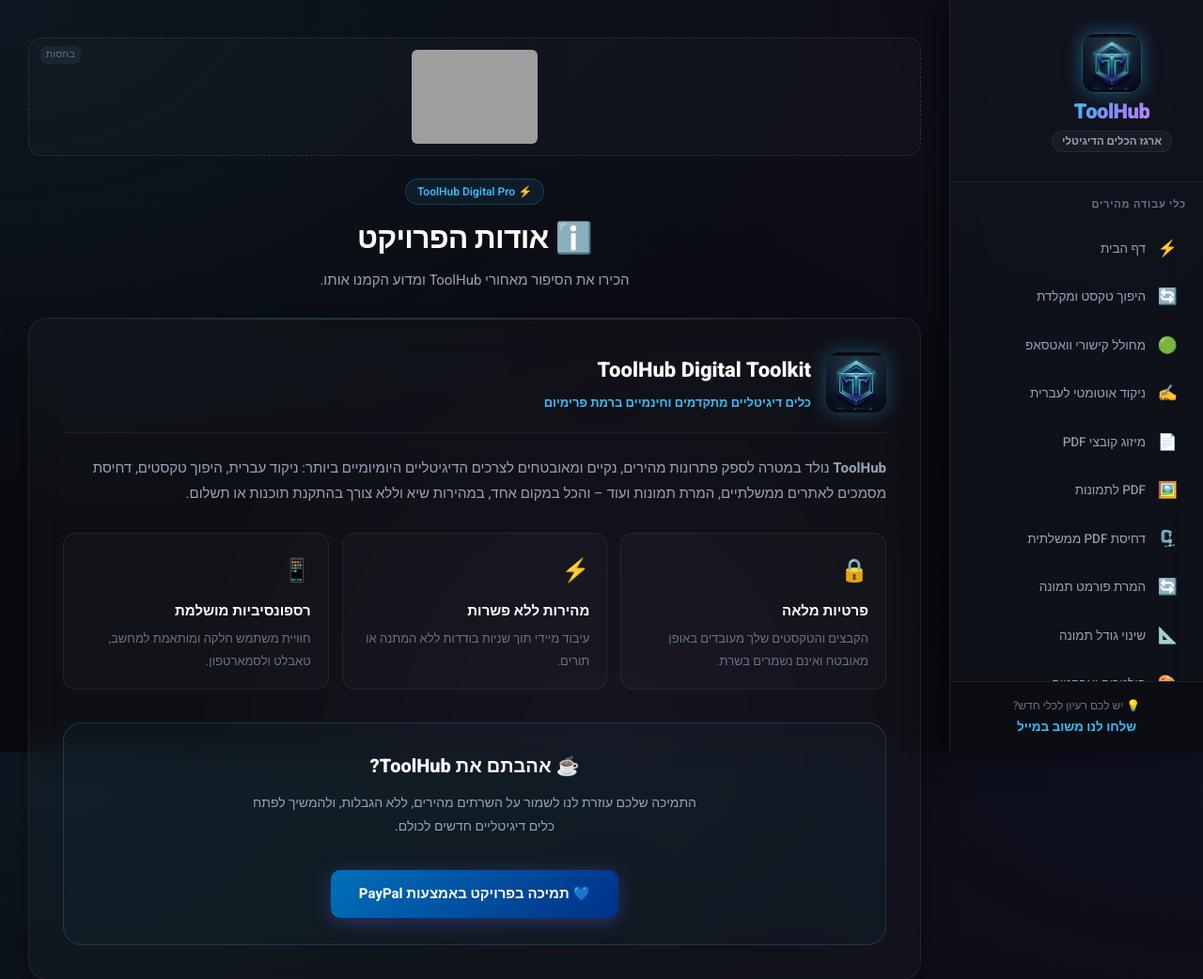
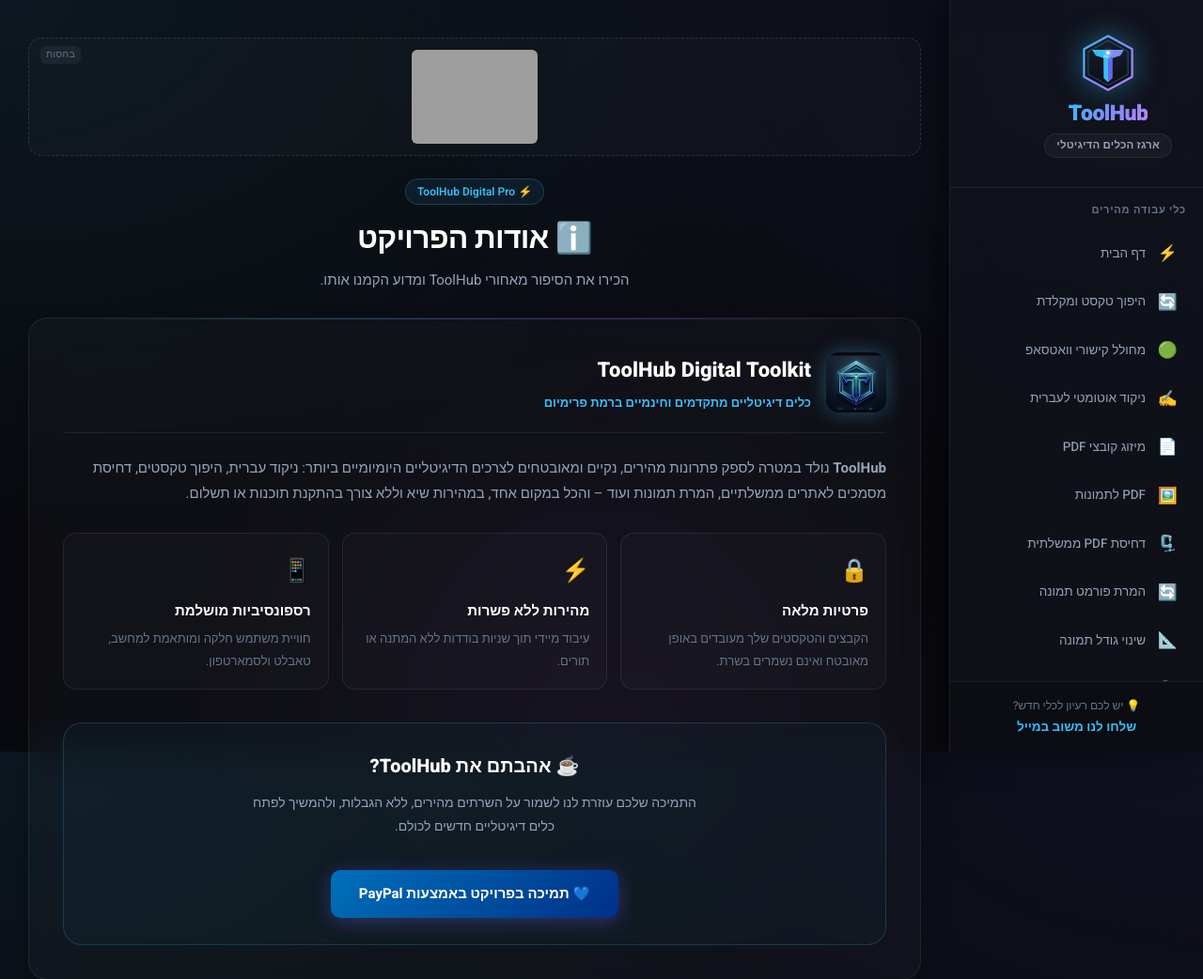
Before and after one commit to maorzarug/my-toolbox, a Flask app: page /about in a window 1280 px wide. Shown: the top 1042 px of the page at 94% size. Run offline with Flask 3, Linux system fonts and the light colour scheme; some libraries are stand-ins or nearby versions; grey boxes are pictures that could not be loaded.

Commit message:
Add files via upload

```diff
--- a/templates/base.html
+++ b/templates/base.html
@@ -8,7 +8,8 @@
     <!-- PWA Manifest & Icons -->
     <link rel="manifest" href="/manifest.json">
     <meta name="theme-color" content="#090a0f">
-    <link rel="icon" type="image/png" href="/icon.png">
+    <link rel="icon" type="image/svg+xml" href="/static/logo.svg">
+    <link rel="alternate icon" type="image/png" href="/icon.png">
     <link rel="apple-touch-icon" href="/icon.png">
 
     <!-- Open Graph (link preview: WhatsApp, Telegram, Facebook, etc.) -->
@@ -35,9 +36,13 @@
 
     <!-- Mobile Top Bar -->
     <div class="mobile-topbar">
-        <a href="/" class="mobile-brand">
-            <img src="/icon.png" alt="ToolHub Logo" style="width: 36px; height: 36px; max-width: 36px; max-height: 36px; border-radius: 8px; object-fit: contain; box-shadow: 0 0 10px rgba(56, 189, 248, 0.4);">
-            <h2>ToolHub</h2>
+        <a href="/" class="mobile-brand" style="display: flex; align-items: center; gap: 10px; text-decoration: none;">
+            <svg width="34" height="34" viewBox="0 0 100 100" fill="none" xmlns="http://www.w3.org/2000/svg" style="filter: drop-shadow(0 0 8px rgba(56, 189, 248, 0.5));">
+                <polygon points="50,5 90,27 90,73 50,95 10,73 10,27" fill="#141924" stroke="#38bdf8" stroke-width="4" stroke-linejoin="round"/>
+                <polygon points="24,28 76,28 70,38 30,38" fill="#ffffff"/>
+                <polygon points="43,38 57,38 57,75 50,82 43,75" fill="#38bdf8"/>
+            </svg>
+            <h2 style="font-size: 19px; font-weight: 900; background: linear-gradient(135deg, #38bdf8 0%, #818cf8 50%, #c084fc 100%); -webkit-background-clip: text; -webkit-text-fill-color: transparent;">ToolHub</h2>
         </a>
         <button class="hamburger-btn" id="hamburgerBtn" aria-label="פתח תפריט ניווט">
             <svg width="22" height="22" viewBox="0 0 24 24" fill="none" stroke="currentColor" stroke-width="2.5" stroke-linecap="round">
@@ -59,13 +64,50 @@
                 </svg>
             </button>
             <a href="/" class="brand-link-centered" style="display: flex; flex-direction: column; align-items: center; text-decoration: none; gap: 8px;">
-                <div class="brand-icon-glow-wrapper" style="display: flex; justify-content: center; align-items: center;">
-                    <img src="/icon.png" alt="ToolHub Logo" class="brand-logo-large" style="width: 64px; height: 64px; max-width: 64px; max-height: 64px; border-radius: 14px; object-fit: contain; box-shadow: 0 0 20px rgba(56, 189, 248, 0.4); border: 1px solid rgba(56, 189, 248, 0.35); display: block; margin: 0 auto;">
+                <!-- Glowing Vector Brand Logo Emblem -->
+                <div class="brand-icon-glow-wrapper" style="display: flex; justify-content: center; align-items: center; margin-bottom: 2px;">
+                    <svg width="64" height="64" viewBox="0 0 100 100" fill="none" xmlns="http://www.w3.org/2000/svg" style="filter: drop-shadow(0 0 16px rgba(56, 189, 248, 0.45)); transition: transform 0.25s ease;">
+                        <defs>
+                            <linearGradient id="logoHexGrad" x1="0%" y1="0%" x2="100%" y2="100%">
+                                <stop offset="0%" stop-color="#38bdf8"/>
+                                <stop offset="50%" stop-color="#818cf8"/>
+                                <stop offset="100%" stop-color="#c084fc"/>
+                            </linearGradient>
+                            <linearGradient id="logoTGrad" x1="0%" y1="0%" x2="100%" y2="100%">
+                                <stop offset="0%" stop-color="#ffffff"/>
+                                <stop offset="35%" stop-color="#38bdf8"/>
+                                <stop offset="100%" stop-color="#818cf8"/>
+                            </linearGradient>
+                            <linearGradient id="logoInnerGlow" x1="50%" y1="0%" x2="50%" y2="100%">
+                                <stop offset="0%" stop-color="#192030"/>
+                                <stop offset="100%" stop-color="#0a0d14"/>
+                            </linearGradient>
+                        </defs>
+
+                        <!-- Outer Glowing Hexagon -->
+                        <polygon points="50,5 90,27 90,73 50,95 10,73 10,27" fill="url(#logoInnerGlow)" stroke="url(#logoHexGrad)" stroke-width="3.5" stroke-linejoin="round"/>
+
+                        <!-- Inner Accent Border -->
+                        <polygon points="50,13 83,31 83,69 50,87 17,69 17,31" fill="none" stroke="rgba(56, 189, 248, 0.4)" stroke-width="1.5" stroke-linejoin="round"/>
+
+                        <!-- 3D Geometric T Monogram -->
+                        <polygon points="24,28 76,28 70,38 30,38" fill="url(#logoTGrad)"/>
+                        <polygon points="24,28 30,38 50,44 50,28" fill="#38bdf8"/>
+                        <polygon points="76,28 70,38 50,44 50,28" fill="#818cf8"/>
+
+                        <polygon points="43,38 57,38 57,75 50,82 43,75" fill="url(#logoTGrad)"/>
+                        <polygon points="43,38 50,44 50,82 43,75" fill="#38bdf8"/>
+                        <polygon points="57,38 50,44 50,82 57,75" fill="#6366f1"/>
+
+                        <!-- Center Core Glow Point -->
+                        <circle cx="50" cy="33" r="3" fill="#ffffff" filter="drop-shadow(0 0 4px #ffffff)"/>
+                    </svg>
                 </div>
-                <div class="brand-title-large" style="font-size: 22px; font-weight: 900; background: linear-gradient(135deg, #38bdf8 0%, #818cf8 50%, #c084fc 100%); -webkit-background-clip: text; -webkit-text-fill-color: transparent; letter-spacing: -0.5px; line-height: 1.1;">
+
+                <div class="brand-title-large" style="font-size: 23px; font-weight: 900; background: linear-gradient(135deg, #38bdf8 0%, #818cf8 50%, #c084fc 100%); -webkit-background-clip: text; -webkit-text-fill-color: transparent; letter-spacing: -0.5px; line-height: 1.1;">
                     ToolHub
                 </div>
-                <div class="brand-badge-pill" style="font-size: 11.5px; color: #94a3b8; font-weight: 600; background: rgba(255, 255, 255, 0.04); border: 1px solid rgba(255, 255, 255, 0.06); padding: 2px 10px; border-radius: 9999px;">
+                <div class="brand-badge-pill" style="font-size: 11.5px; color: #94a3b8; font-weight: 600; background: rgba(255, 255, 255, 0.04); border: 1px solid rgba(255, 255, 255, 0.07); padding: 3px 12px; border-radius: 9999px; letter-spacing: 0.2px;">
                     ארגז הכלים הדיגיטלי
                 </div>
             </a>
```
